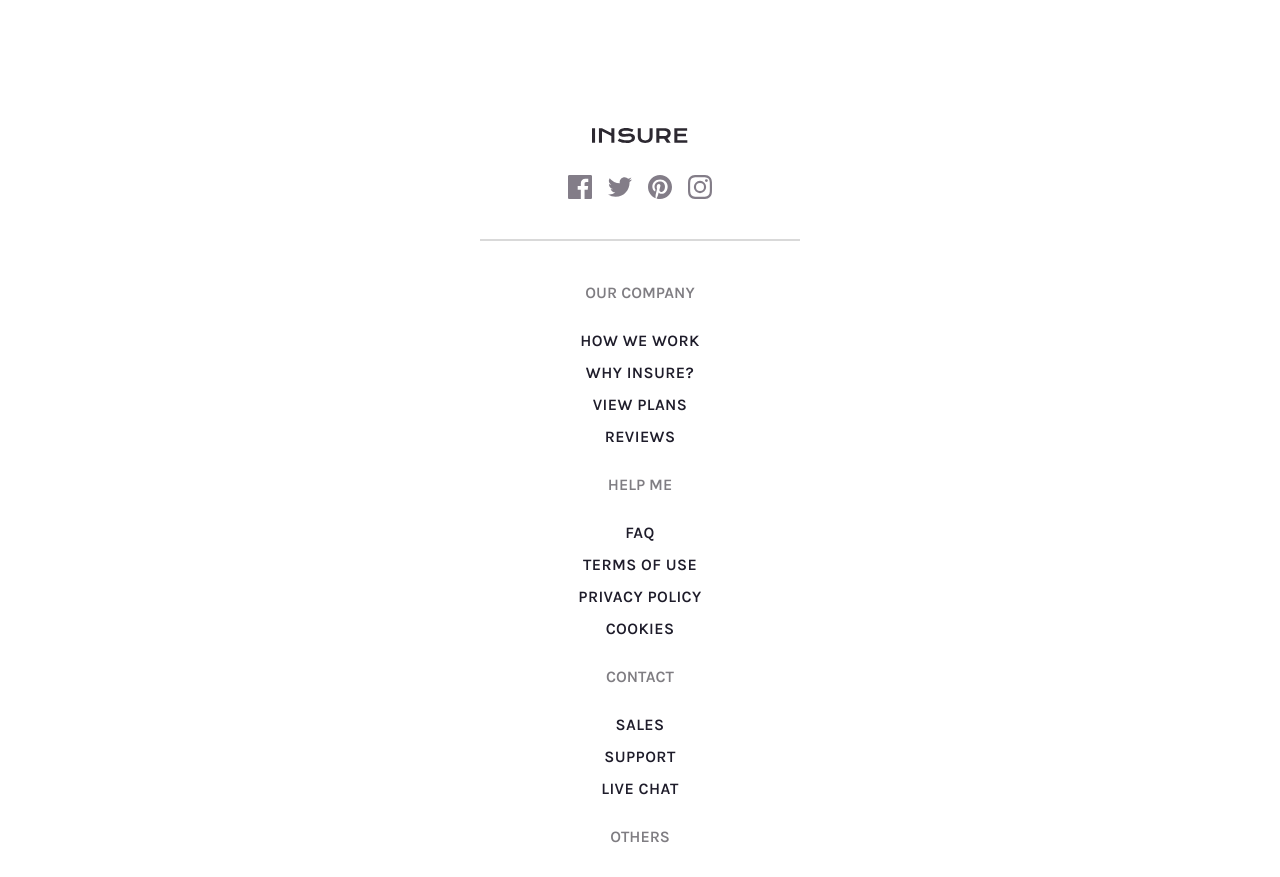
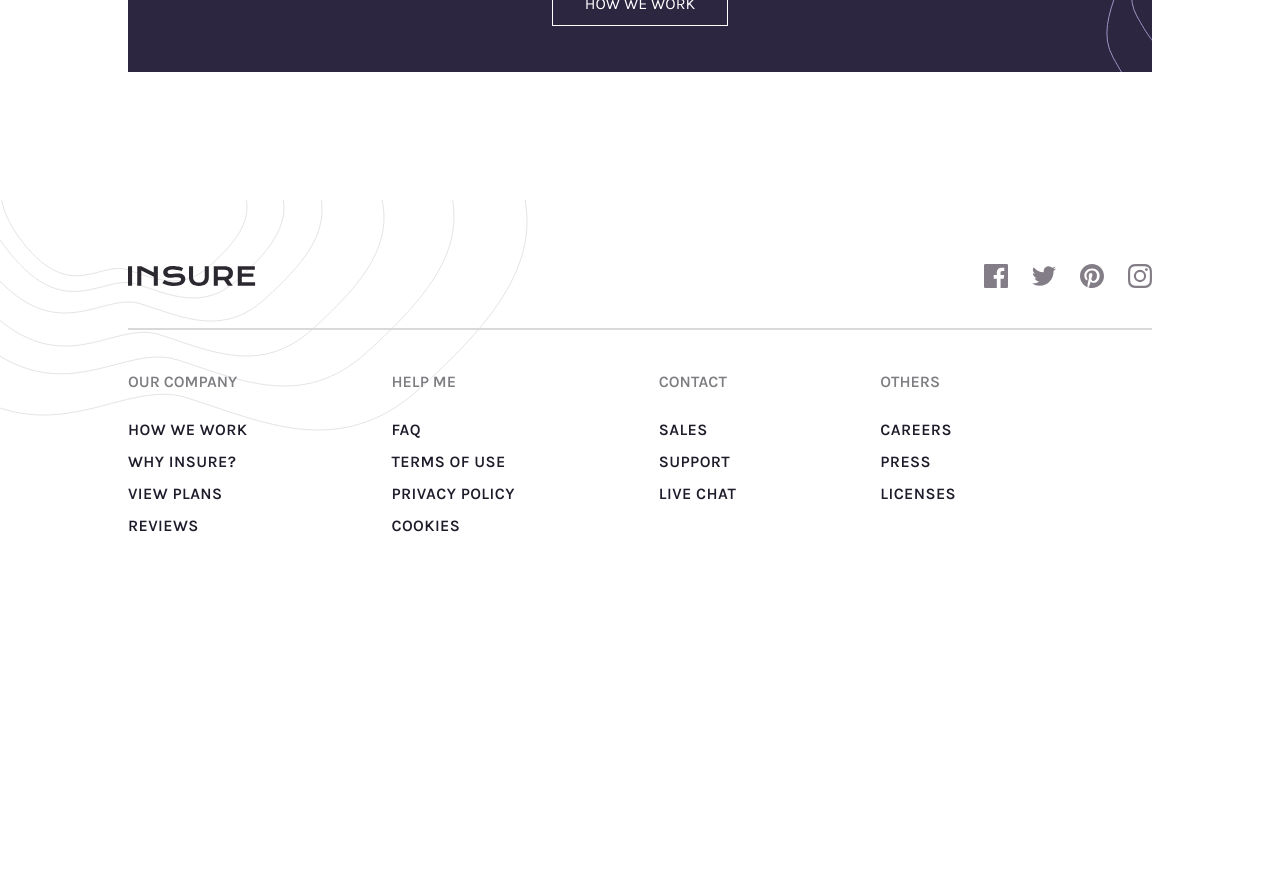
Before and after one commit to JuanMiranda1998/insurance-landing-page-frontend-mentor, a React (Vite) app: page / in a window 1280 px wide. Shown: the part 1920-2797 px from the top of the page. After the commit the page ends 2546 px from the top, so only its background shows below. Built offline with nearby package versions, Linux system fonts and the light colour scheme.

Commit message:
added styles to the footer

```diff
--- a/src/App.jsx
+++ b/src/App.jsx
@@ -11,7 +11,7 @@ function App() {
   return (
     <div className='w-full max-w-[100vw] min-h-[100lvh] flex flex-col relative font-display'>
       <Navbar />
-      <div className='container mt-20 lg:mt-0 mx-auto'>
+      <div className='container mt-20 lg:mt-0 lg:px-32 mx-auto'>
         <HeroSection />
         <AboutSection />
         <Banner />
--- a/src/components/Footer.jsx
+++ b/src/components/Footer.jsx
@@ -1,22 +1,22 @@
 
 const Footer = () => {
   return (
-    <footer>
-        <div className="flex flex-col justify-center items-center">
-          <div className="w-24 mb-8">
-            <img src="/logo.svg" alt="" />
+    <footer className="lg:px-32 lg:py-16 lg:bg-[url('/background/bg-pattern-footer-desktop.svg')] bg-no-repeat">
+        <div className="flex flex-col lg:flex-row justify-center lg:justify-between items-center">
+          <div className="w-24 lg:w-32 mb-8 lg:mb-0">
+            <img className="w-full h-full" src="/logo.svg" alt="" />
           </div>
-          <div className="flex flex-row justify-center items-center gap-4">
+          <div className="flex flex-row justify-center items-center gap-4 lg:gap-6">
             <img className="w-6" src="/icons/icon-facebook.svg" alt="" />
             <img className="w-6" src="/icons/icon-twitter.svg" alt="" />
             <img className="w-6" src="/icons/icon-pinterest.svg" alt="" />
             <img className="w-6" src="/icons/icon-instagram.svg" alt="" />
           </div>
         </div>
-        <div className='w-[320px] h-[2px] bg-[#d9d9d9] mx-auto my-10'></div>
+        <div className='w-[320px] lg:w-full h-[2px] bg-[#d9d9d9] mx-auto my-10'></div>
 
-        <div className="text-center">
-          <div className="mb-6">
+        <div className="flex flex-col lg:flex-row lg:justify-items-start lg:gap-36 text-center">
+          <div className="mb-6 lg:text-left">
             <h4 className="uppercase text-[#7f7d82] font-semibold mb-6">Our company</h4>
             <ul className="flex flex-col gap-2">
               <li><a className="uppercase text-[#1e1c2a] font-semibold tracking-wide" href="#">How we work</a></li>
@@ -25,7 +25,7 @@ const Footer = () => {
               <li><a className="uppercase text-[#1e1c2a] font-semibold tracking-wide" href="#">Reviews</a></li>
             </ul>
           </div>
-          <div className="mb-6">
+          <div className="mb-6 lg:text-left">
             <h4 className="uppercase text-[#7f7d82] font-semibold mb-6">Help me</h4>
             <ul className="flex flex-col gap-2">
               <li><a className="uppercase text-[#1e1c2a] font-semibold tracking-wide" href="#">FAQ</a></li>
@@ -34,7 +34,7 @@ const Footer = () => {
               <li><a className="uppercase text-[#1e1c2a] font-semibold tracking-wide" href="#">Cookies</a></li>
             </ul>
           </div>
-          <div className="mb-6">
+          <div className="mb-6 lg:text-left">
             <h4 className="uppercase text-[#7f7d82] font-semibold mb-6">Contact</h4>
             <ul className="flex flex-col gap-2">
               <li><a className="uppercase text-[#1e1c2a] font-semibold tracking-wide" href="#">Sales</a></li>
@@ -42,7 +42,7 @@ const Footer = () => {
               <li><a className="uppercase text-[#1e1c2a] font-semibold tracking-wide" href="#">Live chat</a></li>
             </ul>
           </div>
-          <div className="mb-6">
+          <div className="mb-6 lg:text-left">
             <h4 className="uppercase text-[#7f7d82] font-semibold mb-6">Others</h4>
             <ul className="flex flex-col gap-2">
               <li><a className="uppercase text-[#1e1c2a] font-semibold tracking-wide" href="#">Careers</a></li>
```
